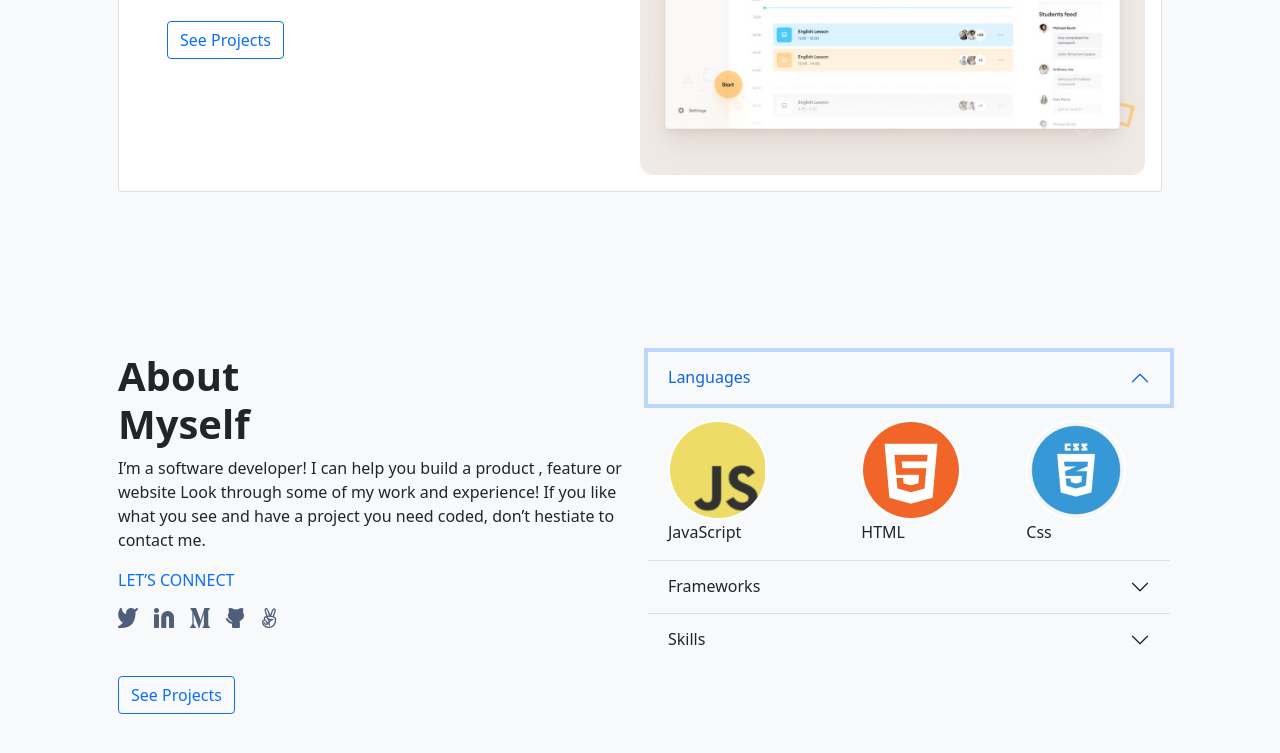
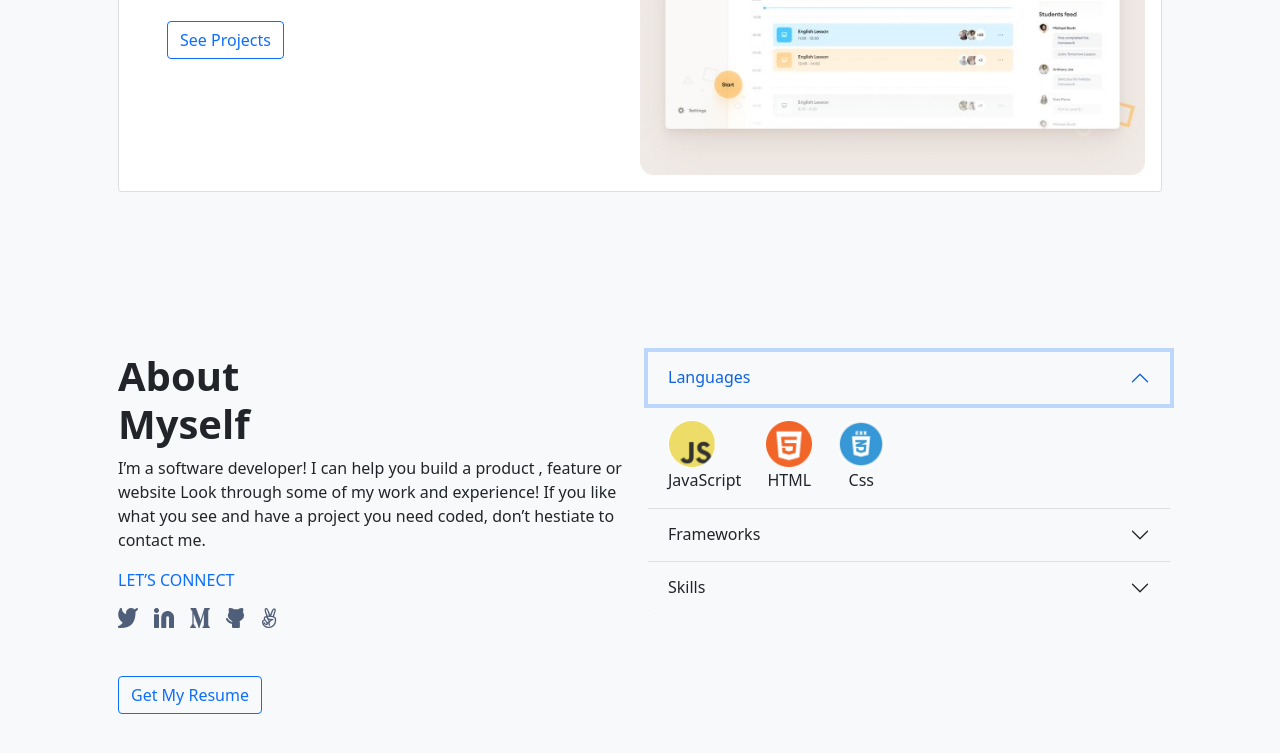
Before and after one commit to fpsapc/PortfolioWithBootstrap, a website: page index.html in a window 1280 px wide. Both pictures are taken after a click on the button "Languages". Shown: the part 2872-3625 px from the top of the page. Drawn offline with nearby package versions, Linux system fonts and the light colour scheme.

Commit message:
Card section completed

```diff
--- a/index.html
+++ b/index.html
@@ -175,7 +175,7 @@
               <img src="img/github.png" alt="github icon" />
               <img src="img/hand.png" alt="hand icon" />
             </div>
-            <button type="button" class="btn btn-outline-primary btn-md mt-5">See Projects</button>
+            <button type="button" class="btn btn-outline-primary btn-md mt-5">Get My Resume</button>
           </div>
           <div class="col-6">
             <div class="accordion accordion-flush" id="accordionFlushExample">
@@ -188,16 +188,16 @@
                 <div id="flush-collapseOne" class="accordion-collapse collapse" aria-labelledby="flush-headingOne" data-bs-parent="#accordionFlushExample">
                   <div class="accordion-body bg-light">
                     <ul class="d-flex gap-4">
-                      <li>
-                        <img alt="javascript icon" src="img/javascript.png"/>
+                      <li class="text-center d-flex flex-column">
+                        <img class="language-icon" alt="javascript icon" src="img/javascript.png"/>
                         <span>JavaScript</span>
                       </li>
-                      <li>
-                        <img alt="html icon" src="img/html.png"/>
+                      <li class="text-center d-flex flex-column">
+                        <img class="language-icon" alt="html icon" src="img/html.png"/>
                         <span>HTML</span>
                       </li>
-                      <li>
-                        <img alt="css icon" src="img/css.png"/>
+                      <li class="text-center d-flex flex-column">
+                        <img class="language-icon" alt="css icon" src="img/css.png"/>
                         <span>Css</span>
                       </li>
                     </ul>
@@ -227,6 +227,7 @@
             </div>
           </div>
       </section>
+
     </main>
 
 
--- a/styles/styles.css
+++ b/styles/styles.css
@@ -23,3 +23,8 @@ ul {
 .gap-6 {
   gap: 6rem;
 }
+
+.language-icon {
+  width: 3em;
+  height: 3em;
+}
```
